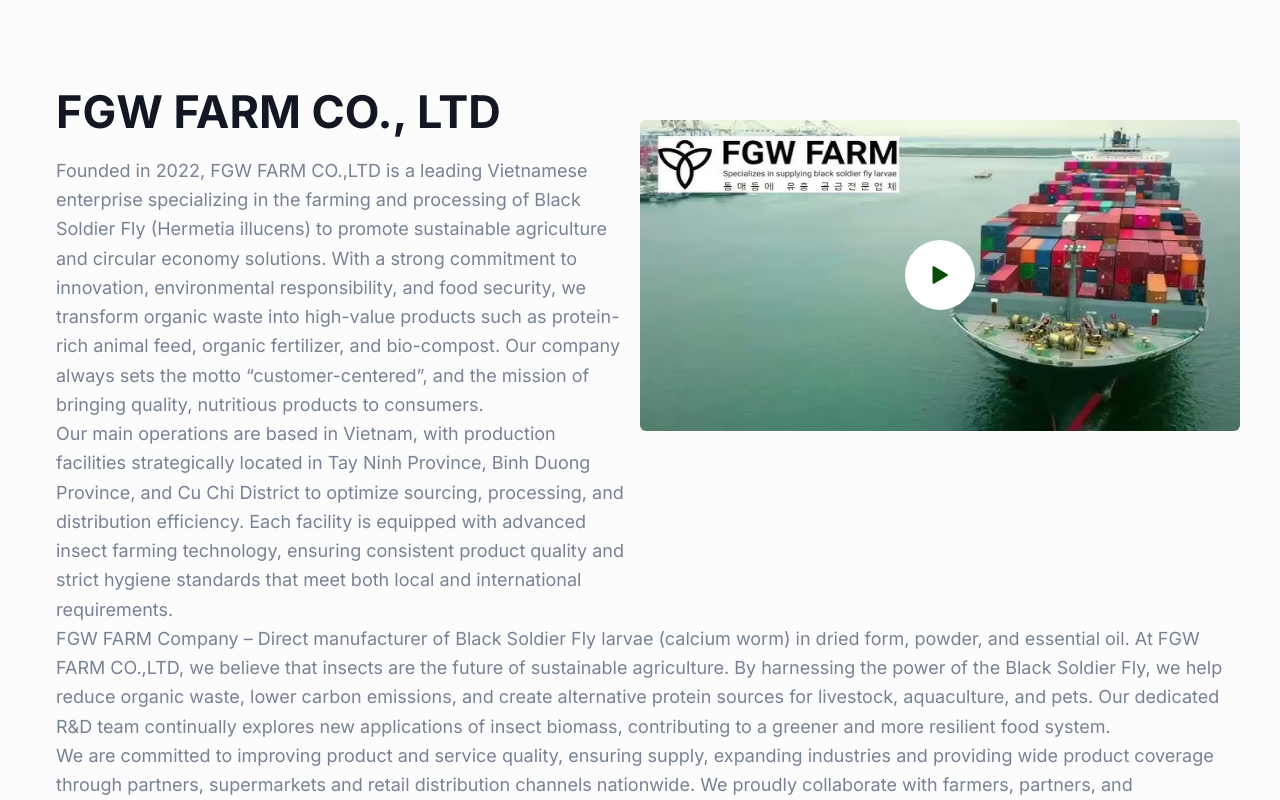
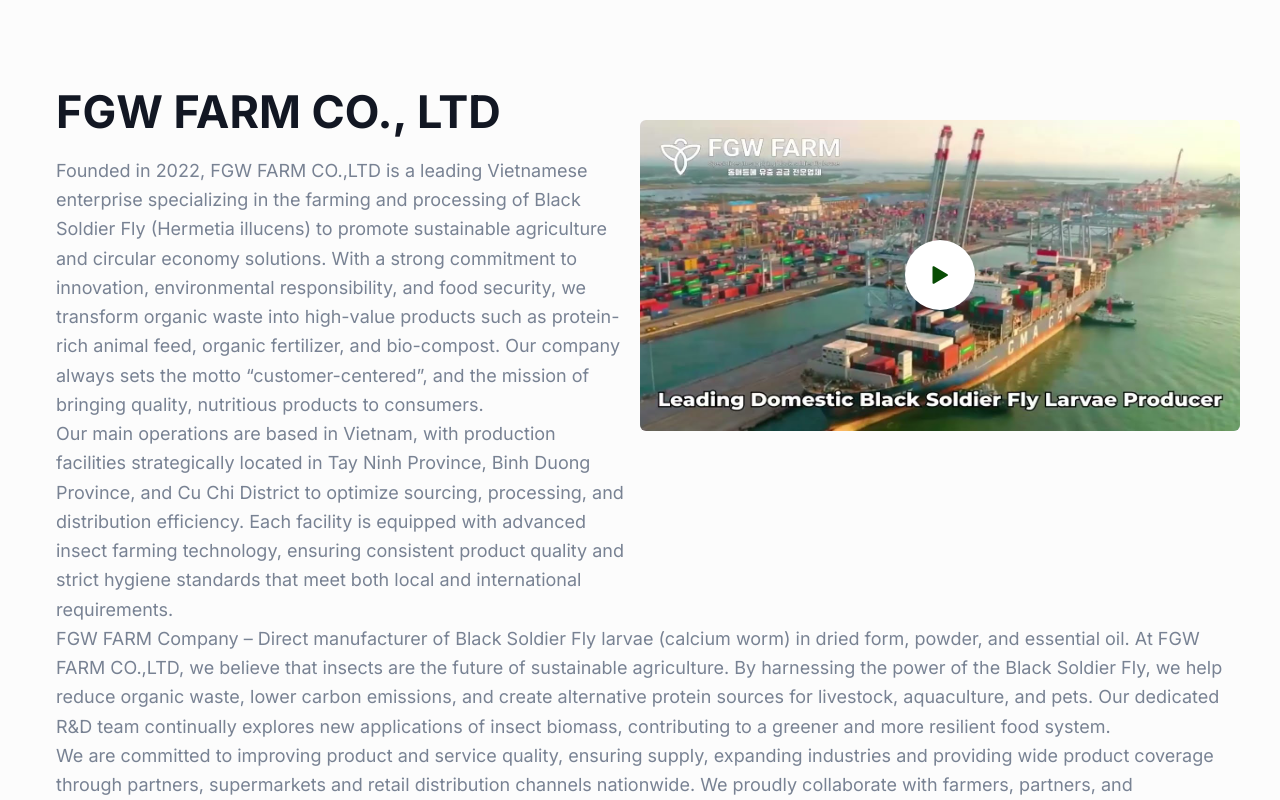
Before and after one commit to salaithianlianben/fgw-farm-website, a Next.js app: page / in a window 1280 px wide. Shown: the part 3580-4380 px from the top of the page. Built offline with nearby package versions, Linux system fonts and the light colour scheme.

Commit message:
update youtube thumnail

```diff
--- a/components/About/AboutSectionOne.tsx
+++ b/components/About/AboutSectionOne.tsx
@@ -42,7 +42,7 @@
                     >
                       <div className="relative aspect-77/40 items-center justify-center">
                         <Image
-                          src="/images/video/fgw-farm-video2-thumnail.jpg"
+                          src="/images/video/video1.jpg"
                           alt="video image"
                           fill
                         />
```
Also changed, not shown: public/images/video/video1.jpg (added).
